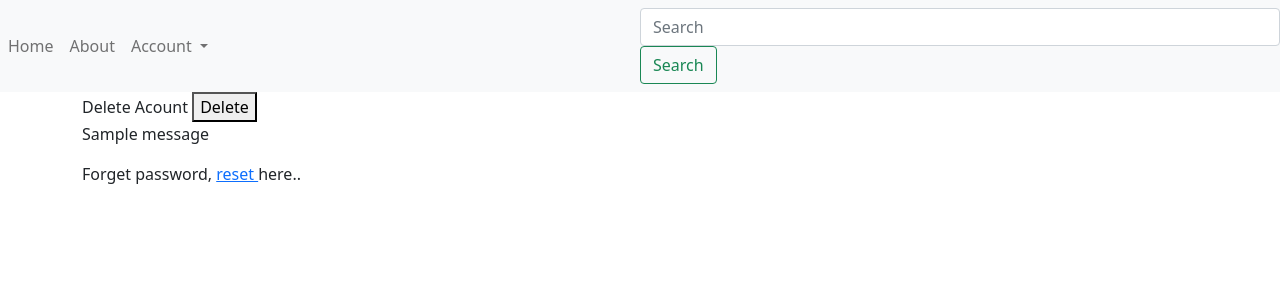
After one commit to manjusha-0103/Django-Authetication, a Django app: page /delete_account/ in a window 1280 px wide. The commit adds this page. Shown: the top 300 px of the page. Run offline with Django 4.2, Linux system fonts and the light colour scheme; tables that the repository leaves empty hold one stand-in row (values such as "Sample post"); one stand-in notice (Sample message) is shown; some libraries are stand-ins or nearby versions.

Commit message:
current changes

```diff
--- a/core/urls.py
+++ b/core/urls.py
@@ -17,7 +17,7 @@ from django import urls
 from django.contrib import admin
 from django.urls import path,include
 from twits.views import home,twit_list_view,twit_detail_view
-from users.views import register, logout_view, login_view,reset_password
+from users.views import register, logout_view, login_view,reset_password,delete_account
 urlpatterns = [
     path('admin/', admin.site.urls),
     path('', home ,name = "home"),
@@ -26,9 +26,9 @@ urlpatterns = [
     #path('user/',include('users.urls')),
     #path('',include('django.contrib.auth.urls')),
 
-    path('register/',register,name='register'),
+    path('register/',register,name="register"),
     path('login/',login_view,name = "login"),
     path('reset/',reset_password ,name = "reset_password"),
     path('logout/',logout_view ,name = "logout"),
-
+    path('delete_account/',delete_account ,name = "delete"),
 ]
--- /dev/null
+++ b/template/account/delete_profile.html
@@ -0,0 +1,32 @@
+{% extends "twits/base.html" %}
+
+{% block tuitle%} Delete Account {% endblock %}
+
+{%  block content %}
+<div class="container">
+
+    <form action="{% url 'delete' %}" method="post">
+        {% csrf_token %}
+
+
+        <label for="chk" aria-hidden="true">Delete Acount</label>
+
+			<!--<input type="email" name="email" placeholder="Email" required="">
+            <input type="text" name="username" placeholder="username" required="">
+			<input type="password" name="pswd1" placeholder="Password" required="">
+            -->
+			<button>Delete</button>
+
+        {% for message in messages %}
+
+
+            <p>{{message}}</p>
+
+            <p>Forget password, <a href="#">reset </a>here..</p>
+
+
+        {% endfor %}
+    </form>
+</div>
+
+{% endblock %}
--- a/template/twits/base.html
+++ b/template/twits/base.html
@@ -57,6 +57,7 @@
                           <a class="dropdown-item" href="{% url 'login' %}">signin</a>
                           <a class="dropdown-item" href="/register">signup</a>
                           <a class="dropdown-item" href="{% url 'logout' %}">signout</a>
+                          <a class="dropdown-item" href="{% url 'delete' %}" >Delete Account</a>
                       </div>
                     </li>
 
--- a/users/views.py
+++ b/users/views.py
@@ -1,4 +1,3 @@
-
 #from sre_constants import SUCCESS
 from email import message
 from django.conf import settings
@@ -8,11 +7,9 @@ from django.contrib.auth import authenticate,login,logout
 from django.http import HttpResponse
 from django.contrib.auth.models import User
 from django.db import IntegrityError, models, router, transaction
-from . forms import Registerform
+#from . forms import Registerform
+from django.views.generic.edit import DeleteView
 
-
-
-# Create your views here.
 
 def register(response):
     if response.method == "POST" :
@@ -34,7 +31,74 @@ def register(response):
         messages.success(response,"You have successfully registered.")
         return redirect('login')
 
-    return render(response,'registration/registration.html')
+    return render(response,'account/registration.html')
+
+
+def login_view(request):
+    if request.method == "POST" :
+        username  = request.POST.get('username')
+        password = request.POST.get('password1')
+        print(username)
+        _user = authenticate(username = username ,password = password)
+        print(_user)
+        if _user is not None :
+            login(request,_user)
+            messages.success(request,"You have logged in successfully .......")
+            return redirect('home')
+        else :
+            messages.error(request,"Wrong credentials")
+            return redirect('login')
+    return render(request,'account/login.html')
+
+def logout_view(request):
+    logout(request)
+    messages.success(request,"You have successfully logout!")
+    #return redirect("logout")
+
+    return render(request,"account/signout/signout.html")
+
+def delete_account(request):
+    if request.method == "POST":
+        username = request.POST.get('username')
+        password = request.POST.get('pswd1')
+
+        #u = User.objects.filter(password=password).first()
+        u = authenticate(username=username,password=password)
+        print(u)
+        if u:
+            u.delete()
+            messages.success(request,"Account is deleted successfully.....")
+            return redirect('home')
+        else:
+            messages.error(request,"Enter the correct data")
+            return redirect('delete')
+
+    return render(request,"account/delete_profile.html")
+    '''
+
+    user = User.objects.get(id= user.pk)
+    # You first logout the user then delete the account
+    logout(request)
+    # You can use either of these
+    # To Soft Delete
+    user.active = False
+    user.save()
+    # To Hard Delete
+    user.delete()
+    messages.success(request,"You account has been deleted Successfully!")
+    return redirect('home')
+    #model = User
+    '''
+
+def reset_password(request):
+    if request.method == "POST":
+        reset_pass = request.POst.get("password")
+        User.password = reset_pass
+        messages.success(request,"Password is reset")
+    return render(request,"template/account/reset_pass.html")
+
+"""
+def register(request):
     '''if response.method == "POST":
         form = Registerform(response.POST)
         if form.is_valid():
@@ -55,23 +119,8 @@ def register(response):
 
         return render(response,"registration/registration.html",{"form" : form})'''
 
-def login_view(request):
-    if request.method == "POST" :
-        username  = request.POST.get('username')
-        password = request.POST.get('password1')
-        print(username)
-        _user = authenticate(username = username ,password = password)
-        print(_user)
-        if _user is not None :
-            login(request,_user)
-            messages.success(request,"You have logged in successfully .......")
-            return redirect('home')
-        else :
-            messages.error(request,"Wrong credentials")
-            return redirect('login')
-    return render(request,'registration/login.html')
-
-    '''if request.method == 'POST':
+def login_view(request) :
+        '''if request.method == 'POST':
         username  = request.POST.get('username')
         password = request.POST.get('password1')
         user = authenticate(request,usernmae = username ,password = password)
@@ -85,14 +134,7 @@ def login_view(request):
     else :
         return render(request,"registration/login.html")'''
 
-def logout_view(request):
-    logout(request)
-    messages.success(request,"You have successfully logout!")
-    #return redirect("logout")
+def
 
-    return render(request,"registration/signout/signout.html")
 
-def reset_password(request):
-    '''if request.method == "POST":
-        reset_pass = request.get()'''
-    return render(request,"template/registration/reset_pass.html")
+"""
```
Also changed, not shown: template/account/registration.html (renamed from template/registration/registration.html, +4 -3 lines), Screenshot 2022-12-24 193133.png (added), error.png (added), template/account/login.html (renamed from template/registration/login.html), template/account/profile.html (renamed from template/registration/profile.html), template/account/reset_pass.html (renamed from template/registration/reset_pass.html), template/account/signin/slide navbar style.css (renamed from template/registration/signin/slide navbar style.css), template/account/signout/signout.html (renamed from template/registration/signout/signout.html), template/account/signout/style.css (added), template/account/signup.html (renamed from template/registration/signup.html).
